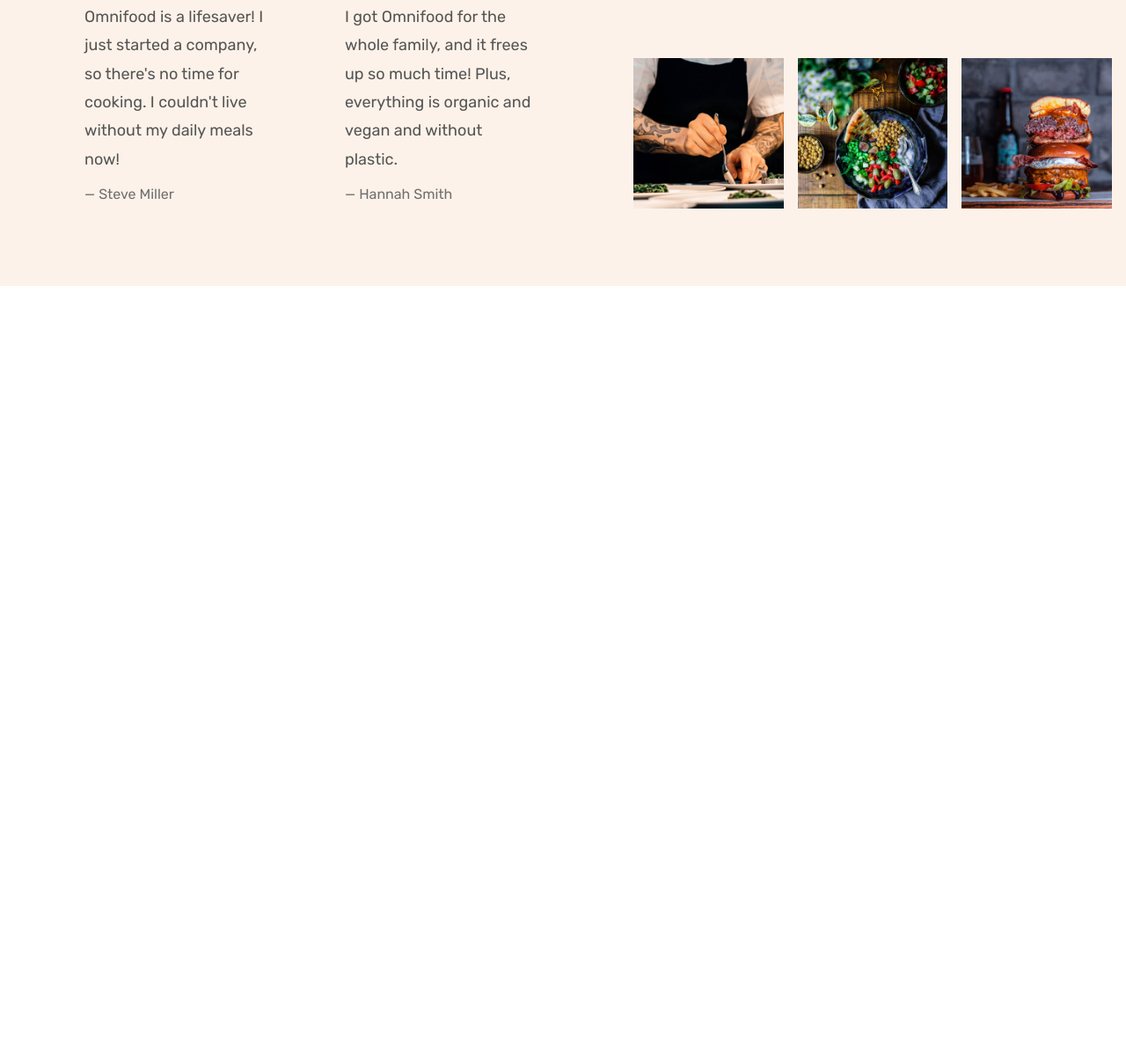
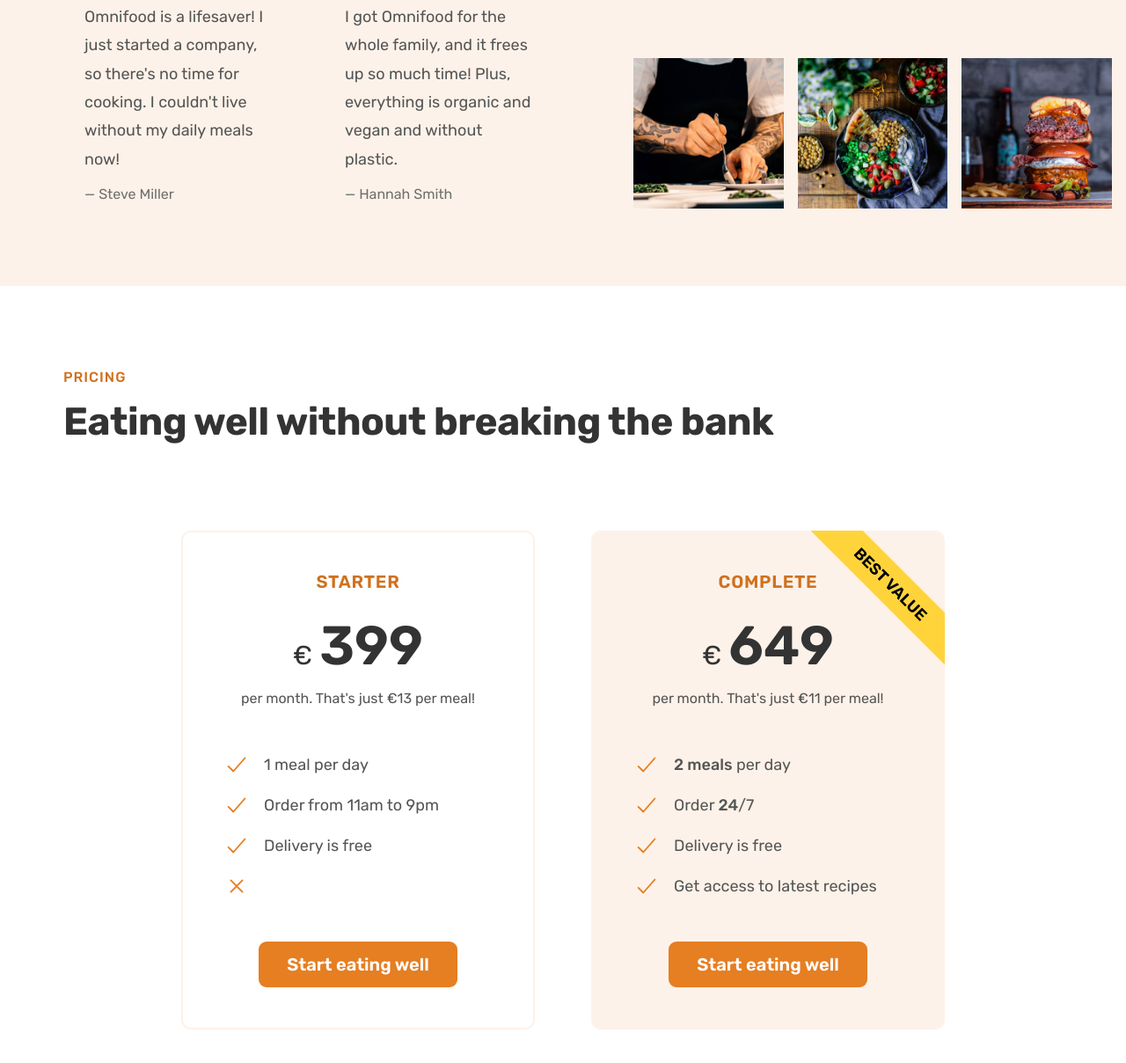
Before and after one commit to hux4l/omnifood, a plain HTML site: page index.html in a window 1280 px wide. Shown: the part 4279-5487 px from the top of the page at 88% size. Before the commit the page ends 4604 px from the top, so only its background shows below. Drawn offline with nearby package versions, Linux system fonts and the light colour scheme.

Commit message:
pricing section

```diff
--- a/css/general.css
+++ b/css/general.css
@@ -204,6 +204,25 @@
     border-bottom: 1px solid #fff;
 }
 
+.list {
+    list-style: none;
+    display: flex;
+    flex-direction: column;
+    gap: 1.6rem;
+}
+
+.list-item {
+    font-size: 1.8rem;
+    display: flex;
+    align-items: center;
+    gap: 1.6rem;
+}
+
+.list-icon {
+    font-size: 3rem;
+    color: #e67e22;
+}
+
 .margin-right-sm {
     margin-right: 1.6rem !important;
 }
--- a/css/style.css
+++ b/css/style.css
@@ -294,25 +294,6 @@
     font-size: 1.8rem;
 }
 
-.list {
-    list-style: none;
-    display: flex;
-    flex-direction: column;
-    gap: 1.6rem;
-}
-
-.list-item {
-    font-size: 1.8rem;
-    display: flex;
-    align-items: center;
-    gap: 1.6rem;
-}
-
-.list-icon {
-    font-size: 3rem;
-    color: #e67e22;
-}
-
 /***********************************/
 /*  testimonials + gallery section */
 /***********************************/
@@ -357,6 +338,10 @@
     padding: 1.6rem;
 }
 
+.gallery-item {
+    overflow: hidden;
+}
+
 .gallery-item img{
     display: block;
     width: 100%;
@@ -366,3 +351,81 @@
 .gallery-item img:hover {
     transform: scale(1.1);
 }
+
+/********************/
+/*  pricing section */
+/********************/
+
+.section-pricing {
+    padding: 9.6rem 0;
+}
+
+.pricing-plan {
+    border-radius: 11px;
+
+    width: 75%;
+}
+
+.pricing-plan--starter {
+    justify-self: end;
+    border: 2px solid #fdf2e9;
+    padding: 4.6rem;
+}
+
+.pricing-plan--complete {
+    background-color: #fdf2e9;
+    padding: 4.8rem;
+    position: relative;
+    overflow: hidden;
+}
+
+.pricing-plan--complete::before {
+    content: 'Best value';
+    position: absolute;
+    background-color: #ffd43b;
+    color: #000;
+    transform: rotateZ(45deg);
+    text-transform: uppercase;
+    font-size: 1.8rem;
+    font-weight: 600;
+    padding: 1.2rem 10rem;
+    top: 7%;
+    right: -23%;
+}
+
+.plan-header {
+    text-align: center;
+    margin-bottom: 4.8rem;
+}
+
+.plan-name {
+    color: #cf711f;
+    font-weight: 600;
+    font-size: 2rem;
+    text-transform: uppercase;
+    letter-spacing: 0.75px;
+    margin-bottom: 3.2rem;
+}
+
+.plan-price {
+    font-size: 6.2rem;
+    font-weight: 600;
+    color: #333333;
+    margin-bottom: 1.6rem;
+}
+
+.plan-price span {
+    font-size: 3rem;
+    font-weight: 400;
+    margin-right: 0.8rem;
+}
+
+.plan-text {
+    font-size: 1.6rem;
+    line-height: 1.6;
+}
+
+.plan-sign-up {
+    text-align: center;
+    margin-top: 4.8rem;
+}
--- a/index.html
+++ b/index.html
@@ -306,6 +306,76 @@
             </div>
         </section>
 
+        <section class="section-pricing">
+            <div class="container">
+                <span class="subheading">Pricing</span>
+                <h2 class="heading-secondary">Eating well without breaking the bank</h2>
+            </div>
+
+            <div class="container grid grid--2-cols">
+                <div class="pricing-plan pricing-plan--starter">
+                    <header class="plan-header">
+                        <p class="plan-name">Starter</p>
+                        <p class="plan-price"><span>€</span>399</p>
+                        <p class="plan-text">per month. That's just €13 per meal!</p>
+                    </header>
+
+                    <ul class="list">
+                        <li class="list-item">
+                            <ion-icon class="list-icon" name="checkmark-outline"></ion-icon>
+                            <span>1 meal per day</span>
+                        </li>
+                        <li class="list-item">
+                            <ion-icon class="list-icon" name="checkmark-outline"></ion-icon>
+                            <span>Order from 11am to 9pm</span>
+                        </li>
+                        <li class="list-item">
+                            <ion-icon class="list-icon" name="checkmark-outline"></ion-icon>
+                            <span>Delivery is free</span>
+                        </li>
+                        <li class="list-item">
+                            <ion-icon name="close-outline" class="list-icon"></ion-icon>
+                            <span></span>
+                        </li>
+                    </ul>
+                    <div class="plan-sign-up">
+                        <a href="#" class="btn btn--full">Start eating well</a>
+                    </div>
+                </div>
+
+                <div class="pricing-plan pricing-plan--complete">
+                    <header class="plan-header">
+                        <p class="plan-name">Complete</p>
+                        <p class="plan-price"><span>€</span>649</p>
+                        <p class="plan-text">per month. That's just €11 per meal!</p>
+                    </header>
+
+                    <ul class="list">
+                        <li class="list-item">
+                            <ion-icon class="list-icon" name="checkmark-outline"></ion-icon>
+                            <span><strong>2 meals</strong> per day</span>
+                        </li>
+                        <li class="list-item">
+                            <ion-icon class="list-icon" name="checkmark-outline"></ion-icon>
+                            <span>Order <strong>24</strong>/7</span>
+                        </li>
+                        <li class="list-item">
+                            <ion-icon class="list-icon" name="checkmark-outline"></ion-icon>
+                            <span>Delivery is free</span>
+                        </li>
+                        <li class="list-item">
+                            <ion-icon class="list-icon" name="checkmark-outline"></ion-icon>
+                            <span>Get access to latest recipes</span>
+                        </li>
+                    </ul>
+                    <div class="plan-sign-up">
+                        <a href="#" class="btn btn--full">Start eating well</a>
+                    </div>
+                </div>
+            </div>
+
+        </section>
+
     </main>
 
     <script type="module" src="https://unpkg.com/ionicons@5.5.2/dist/ionicons/ionicons.esm.js"></script>
```
